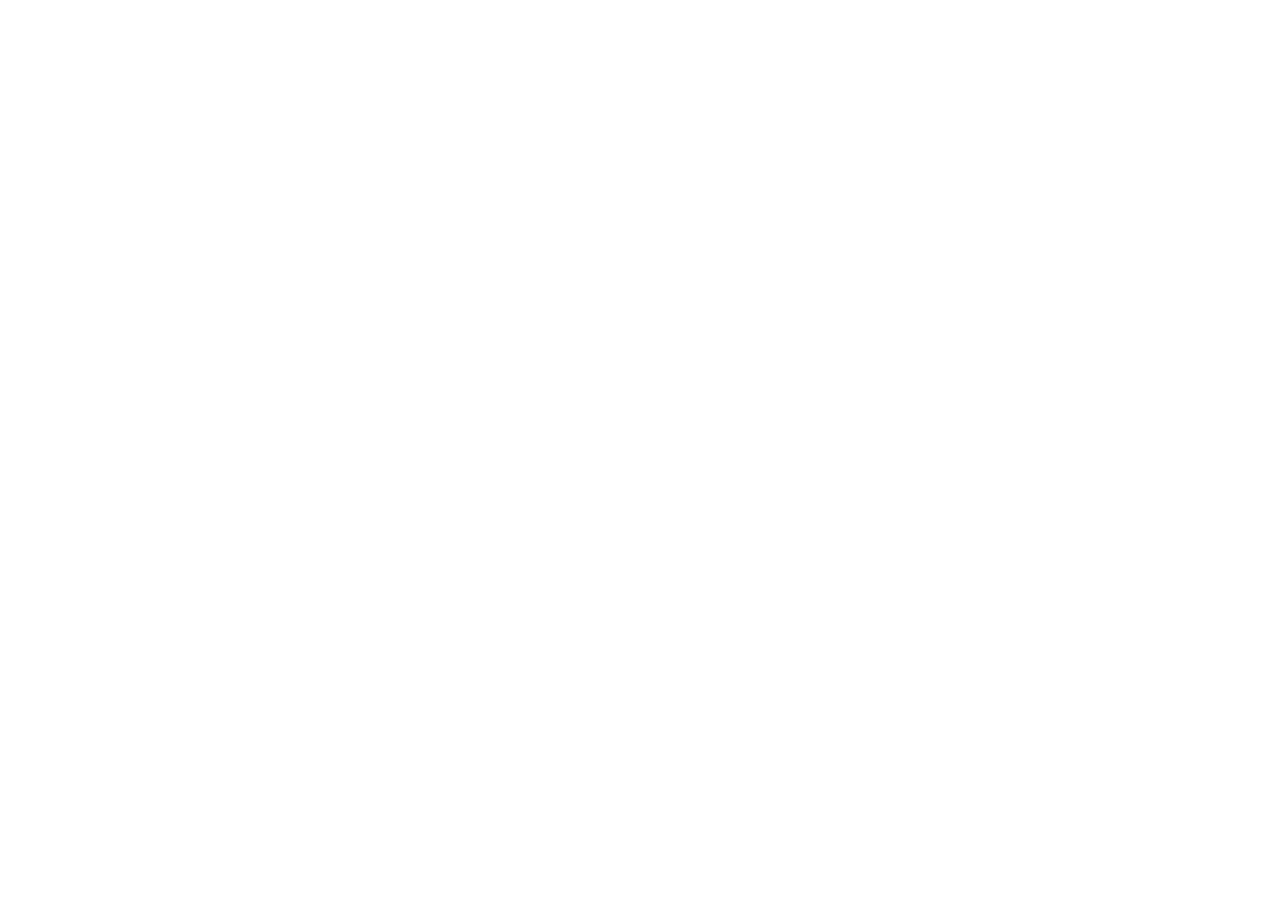
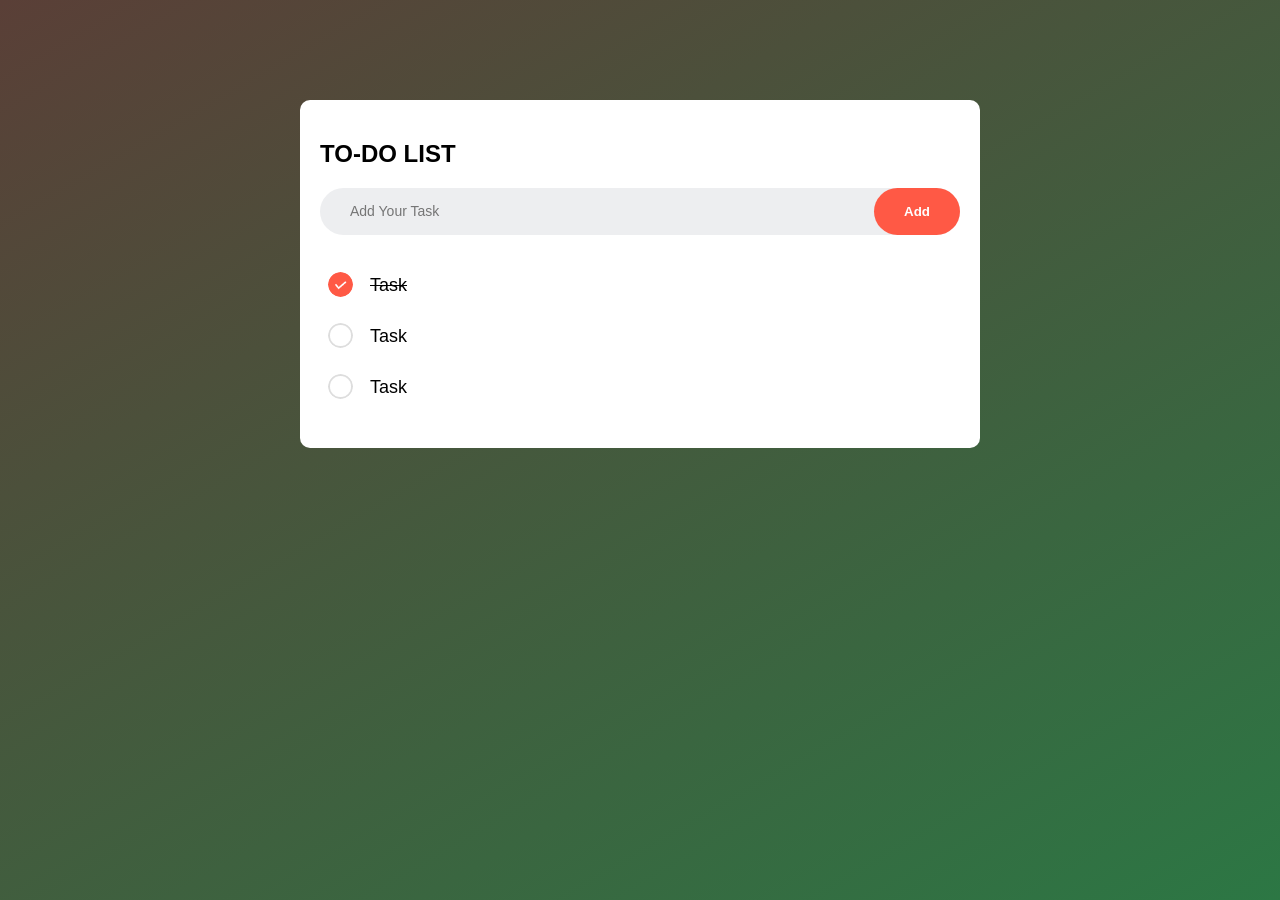
Before and after one commit to sabbirchowdhury12/javascript-to-do-list, a plain HTML site: page index.html in a window 1280 px wide. Before the commit the page ends 800 px from the top, so only its background shows below. Drawn offline with Linux system fonts and the light colour scheme.

Commit message:
style done

```diff
--- a/index.html
+++ b/index.html
@@ -4,6 +4,22 @@
     <meta charset="UTF-8" />
     <meta name="viewport" content="width=device-width, initial-scale=1.0" />
     <title>Document</title>
+    <link rel="stylesheet" href="style.css" />
   </head>
-  <body></body>
+  <body>
+    <div class="container">
+      <h2>TO-DO LIST</h2>
+
+      <div class="form">
+        <input type="text" placeholder="Add Your Task" />
+        <button>Add</button>
+      </div>
+
+      <ul class="task-item">
+        <li class="check">task</li>
+        <li>task</li>
+        <li>task</li>
+      </ul>
+    </div>
+  </body>
 </html>
--- /dev/null
+++ b/style.css
@@ -0,0 +1,82 @@
+body {
+  padding: 0;
+  margin: 0;
+  box-sizing: border-box;
+  font-family: poppins, sans-serif;
+  background: linear-gradient(150deg, #5a3f37, #2c7744);
+  min-height: 100vh;
+}
+
+.container {
+  width: 50%;
+  margin: 100px auto;
+  background: #fff;
+  padding: 20px;
+  border-radius: 10px;
+}
+
+.form {
+  display: flex;
+  align-items: center;
+  justify-content: space-between;
+  background: #edeef0;
+  border-radius: 30px;
+  margin-bottom: 40px;
+}
+
+.form input {
+  flex: 1;
+  background: transparent;
+  outline: none;
+  border: none;
+  padding-left: 30px;
+  font-size: 14px;
+}
+
+.form button {
+  background: #ff5945;
+  border: none;
+  outline: none;
+  color: #fff;
+  padding: 16px 30px;
+  border-radius: 40px;
+  font-weight: bold;
+}
+
+ul li {
+  list-style: none;
+  margin-bottom: 20px;
+  padding-bottom: 10px;
+  position: relative;
+  font-size: 18px;
+  padding-left: 10px;
+  text-transform: capitalize;
+}
+
+ul li::before {
+  content: "";
+  position: absolute;
+  width: 25px;
+  height: 25px;
+  border-radius: 50px;
+  background-image: url("/images/unchecked.png");
+  background-position: center;
+  background-size: cover;
+  left: -32px;
+  top: -3px;
+}
+
+ul li.check {
+  text-decoration: line-through;
+}
+
+ul li.check::before {
+  background-image: url("/images/checked.png");
+}
+
+@media (max-width: 560px) {
+  .container {
+    width: 95%;
+    padding: 10px;
+  }
+}
```
Also changed, not shown: images/checked.png (added), images/icon.png (added), images/unchecked.png (added).
